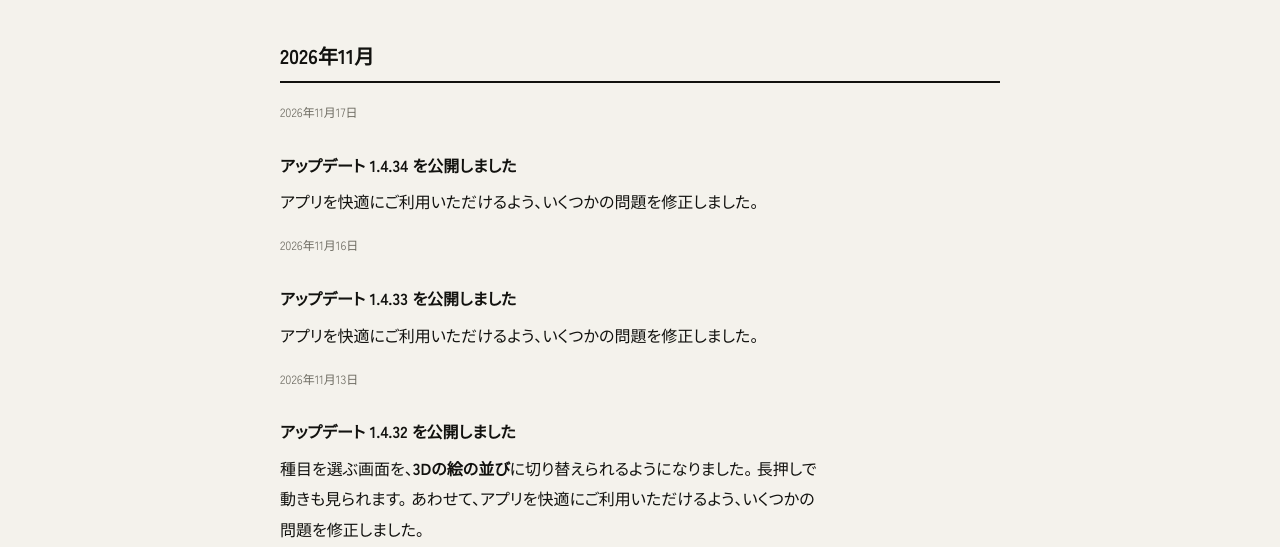
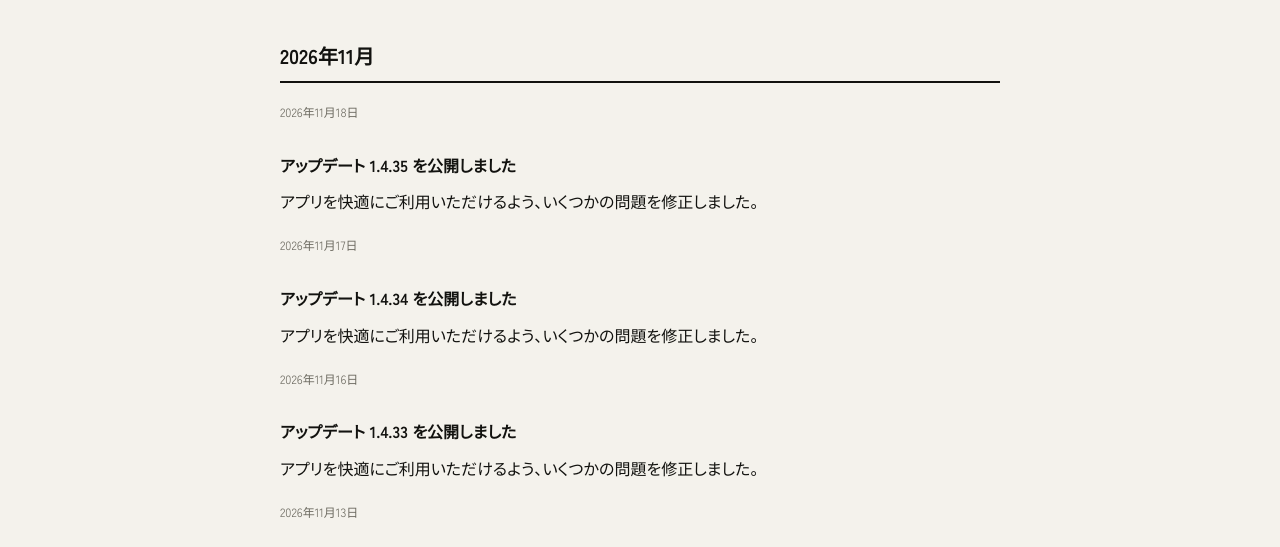
Before and after one commit to satomitsu/yoisho-site, a plain HTML site: page news.html in a window 1280 px wide. Shown: the part 204-751 px from the top of the page. Drawn offline with Linux system fonts and the light colour scheme.

Commit message:
お知らせ: 1.4.35 を公開しました
Co-Authored-By: Claude Opus 5.5 <noreply@anthropic.com>

```diff
--- a/news.html
+++ b/news.html
@@ -45,6 +45,10 @@
       <div class="head">
         <h2>2026年11月</h2>
       </div>
+
+      <p style="font-size:12px;color:#6C6A60;margin:0 0 4px">2026年11月18日</p>
+      <h3>アップデート 1.4.35 を公開しました</h3>
+      <p class="prose">アプリを快適にご利用いただけるよう、いくつかの問題を修正しました。</p>
 
       <p style="font-size:12px;color:#6C6A60;margin:0 0 4px">2026年11月17日</p>
       <h3>アップデート 1.4.34 を公開しました</h3>
```
